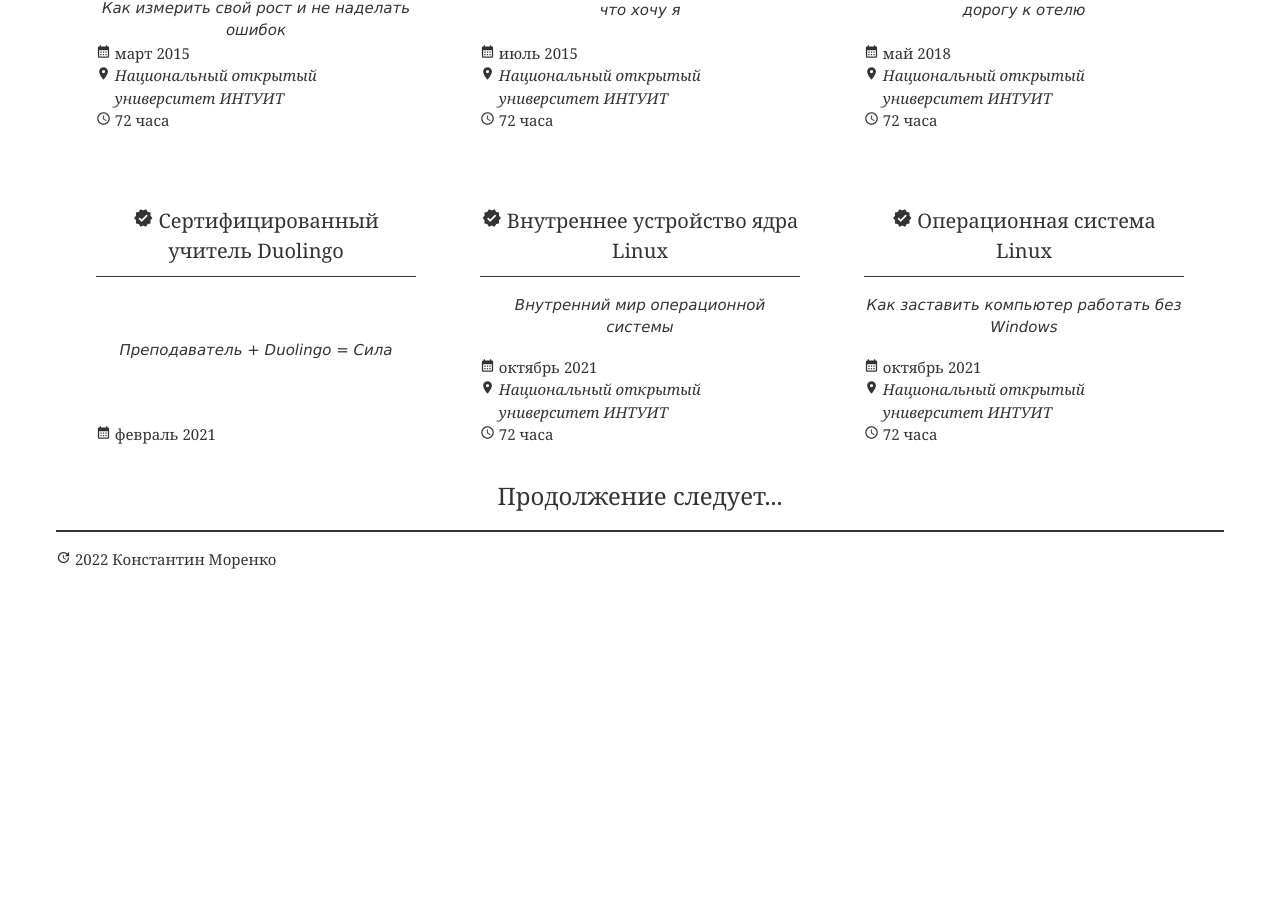
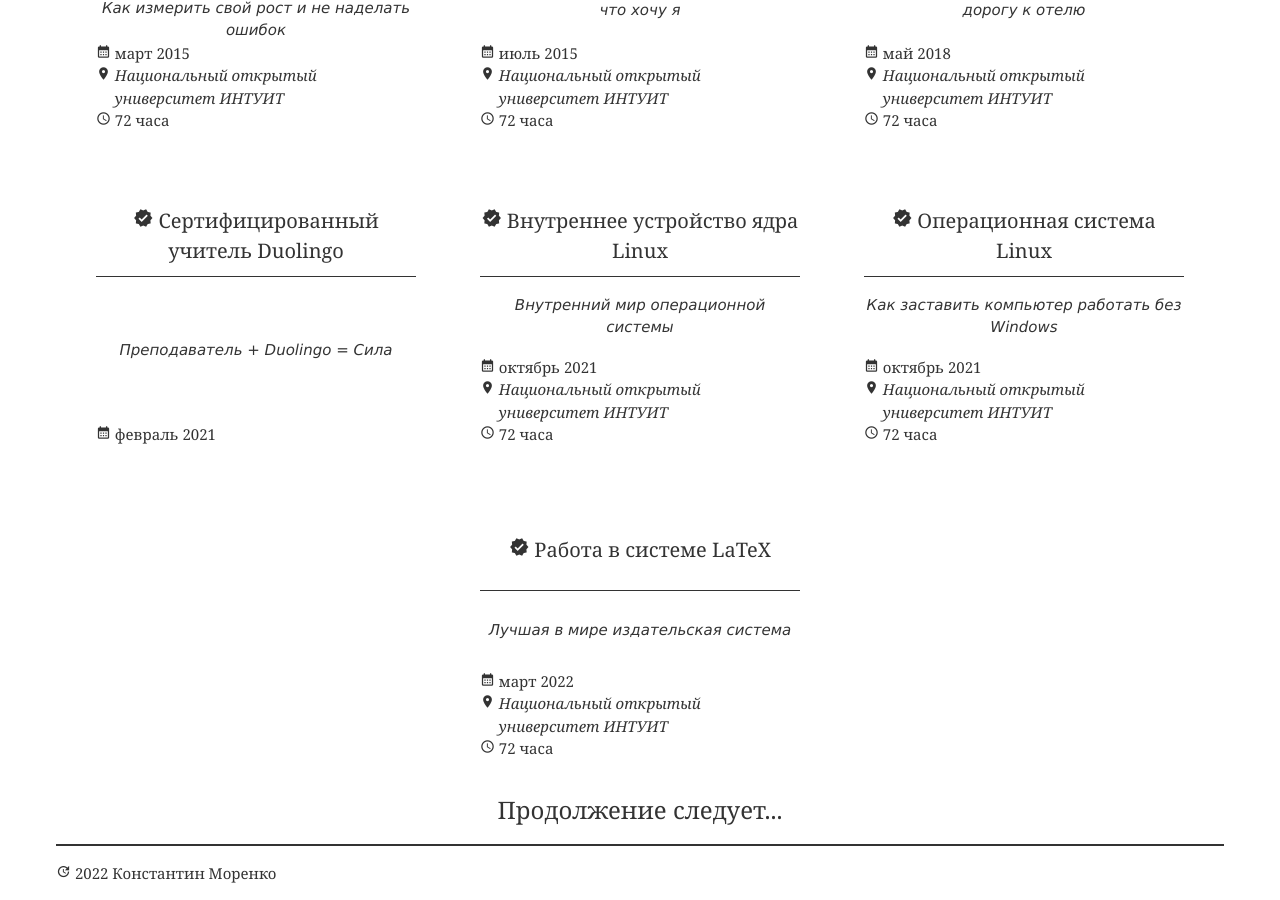
Before and after one commit to konstantin-morenko/jresume, a Jekyll site: the page built from index.md, in a window 1280 px wide and 900 px high, scrolled down 2930 px. Built offline with Jekyll 4.4.1, drawn with Linux system fonts in a browser that asks for light colours; before the commit the page ends 3516 px from its top, so only the background shows below that.

Commit message:
LaTeX course

```diff
--- a/_data/certificates.yml
+++ b/_data/certificates.yml
@@ -38,3 +38,9 @@ list:
   place: Национальный открытый университет ИНТУИТ
   value: 72 часа
   description: Как заставить компьютер работать без Windows
+
+- title: Работа в системе LaTeX
+  date: март 2022
+  place: Национальный открытый университет ИНТУИТ
+  value: 72 часа
+  description: Лучшая в мире издательская система
```
